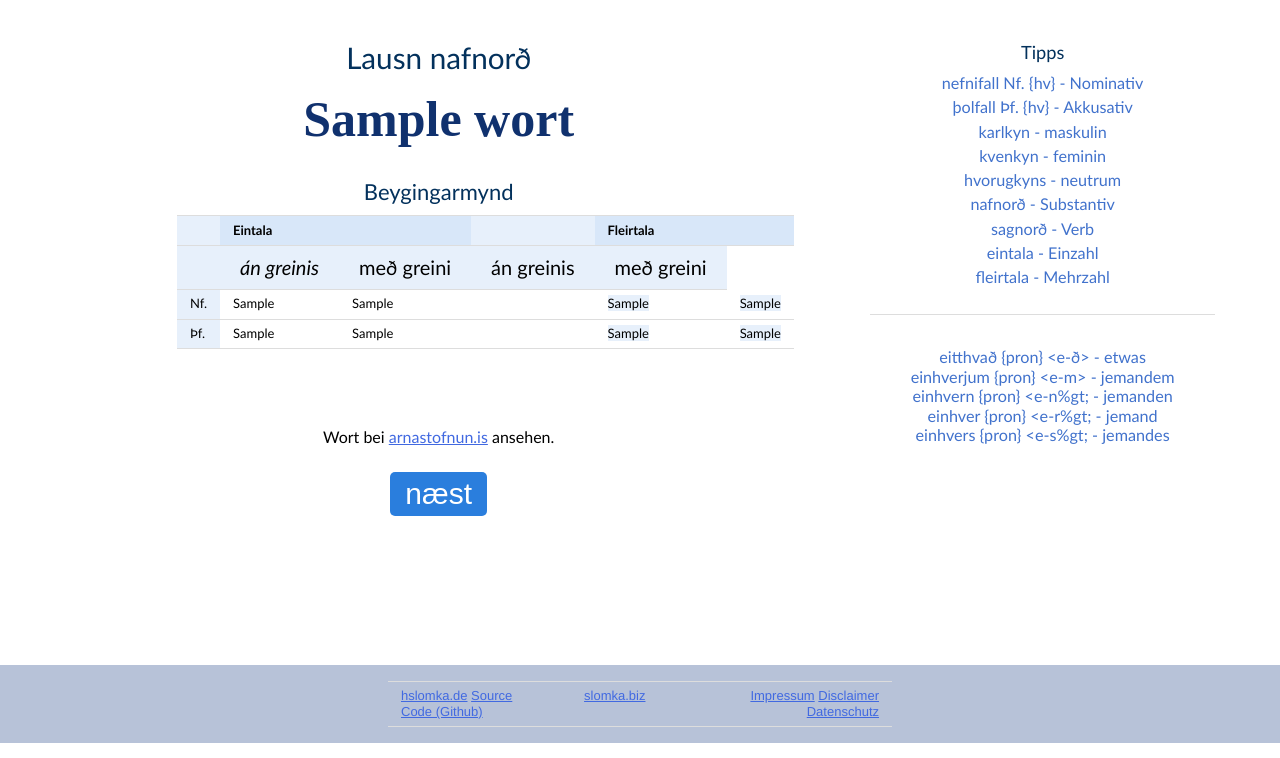
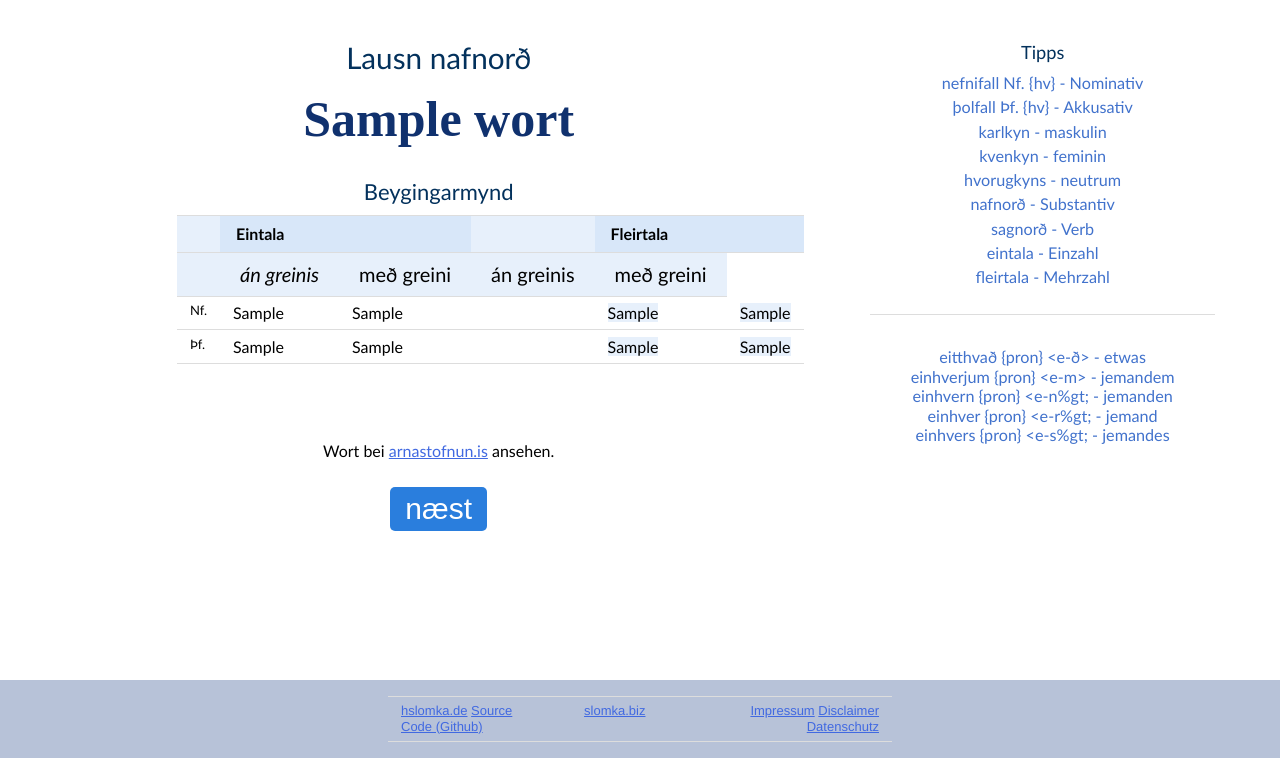
Before and after one commit to slommi71/icelandic_exercise_generator, a Flask app: template src/FlaskApp/FlaskApp/templates/lausn_nafnord.html in a window 1280 px wide. Shown: the part 127-885 px from the top of the page. Run offline with Flask 2, Linux system fonts and the light colour scheme; the template is opened without the code that fills it: most values are stand-ins (such as "Sample title", 1, 10 or a date in 2020); some libraries are stand-ins or nearby versions.

Commit message:
formatting

```diff
--- a/src/FlaskApp/FlaskApp/static/css/styles.css
+++ b/src/FlaskApp/FlaskApp/static/css/styles.css
@@ -339,9 +339,16 @@ Wide styles
     margin-right: 15%;
 }
 
+.VO_beygingarmynd {
+    font-size: 16px;
+    font-family: 'Gill Sans', 'Gill Sans MT', Calibri, 'Trebuchet MS', sans-serif;
+}
+
 .light_lb1,
 .thead-light-lb1 {
     background-color: #bcd7f55d;
+    font-size: 16px;
+    font-family: 'Gill Sans', 'Gill Sans MT', Calibri, 'Trebuchet MS', sans-serif;
 }
 
 table {
--- a/src/FlaskApp/FlaskApp/templates/lausn_nafnord.html
+++ b/src/FlaskApp/FlaskApp/templates/lausn_nafnord.html
@@ -100,7 +100,7 @@
               </thead>
               <tbody>
                 <tr>
-                  <td class="thead-light-lb1">Nf.</td>
+                  <td class="light-lb1">Nf.</td>
                   <td><span class="VO_beygingarmynd">{{ nf1 }}</span></td>
                   <td><span class="VO_beygingarmynd">{{ nf2 }}</span></td>
                   <td></td>
@@ -108,7 +108,7 @@
                   <td><span class="light_lb1">{{ nf4 }}</span></td>
                 </tr>
                 <tr>
-                  <td class="thead-light-lb1">Þf.</td>
+                  <td class="light-lb1">Þf.</td>
                   <td><span class="VO_beygingarmynd">{{ pf1 }}</span></td>
                   <td><span class="VO_beygingarmynd">{{ pf2 }}</span></td>
                   <td></td>
```
